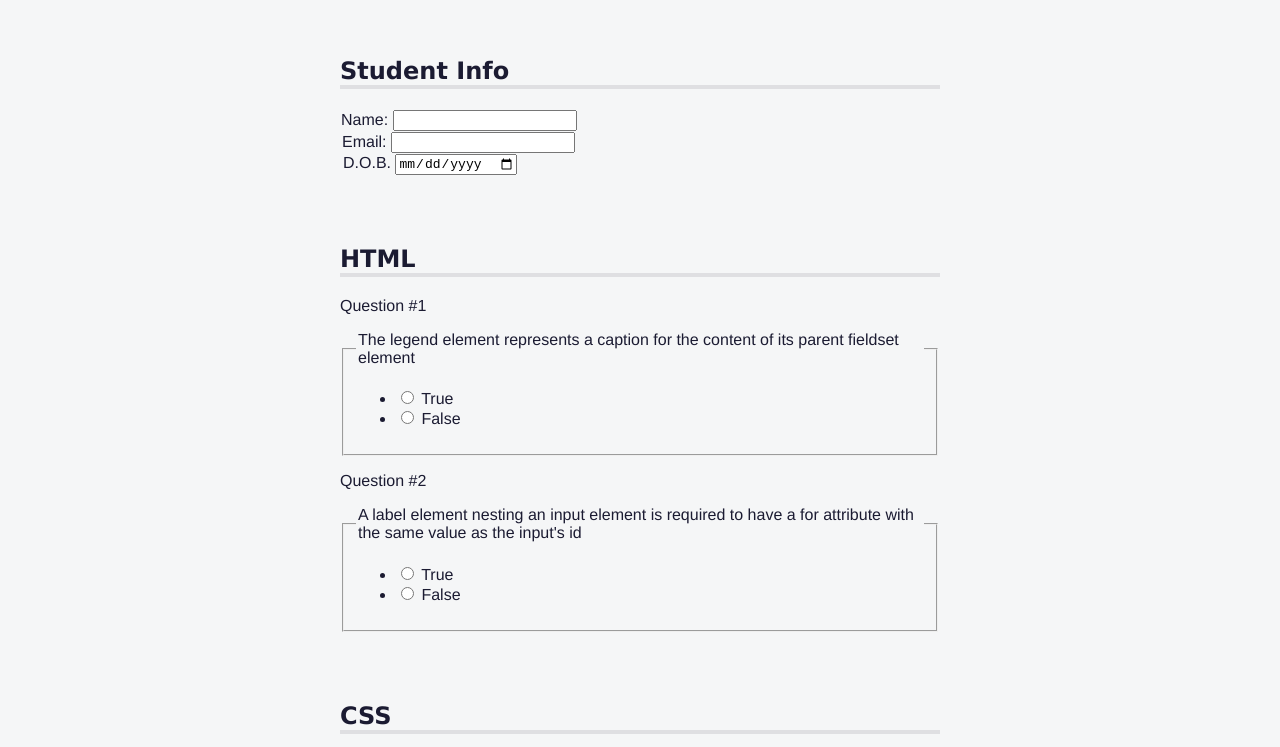
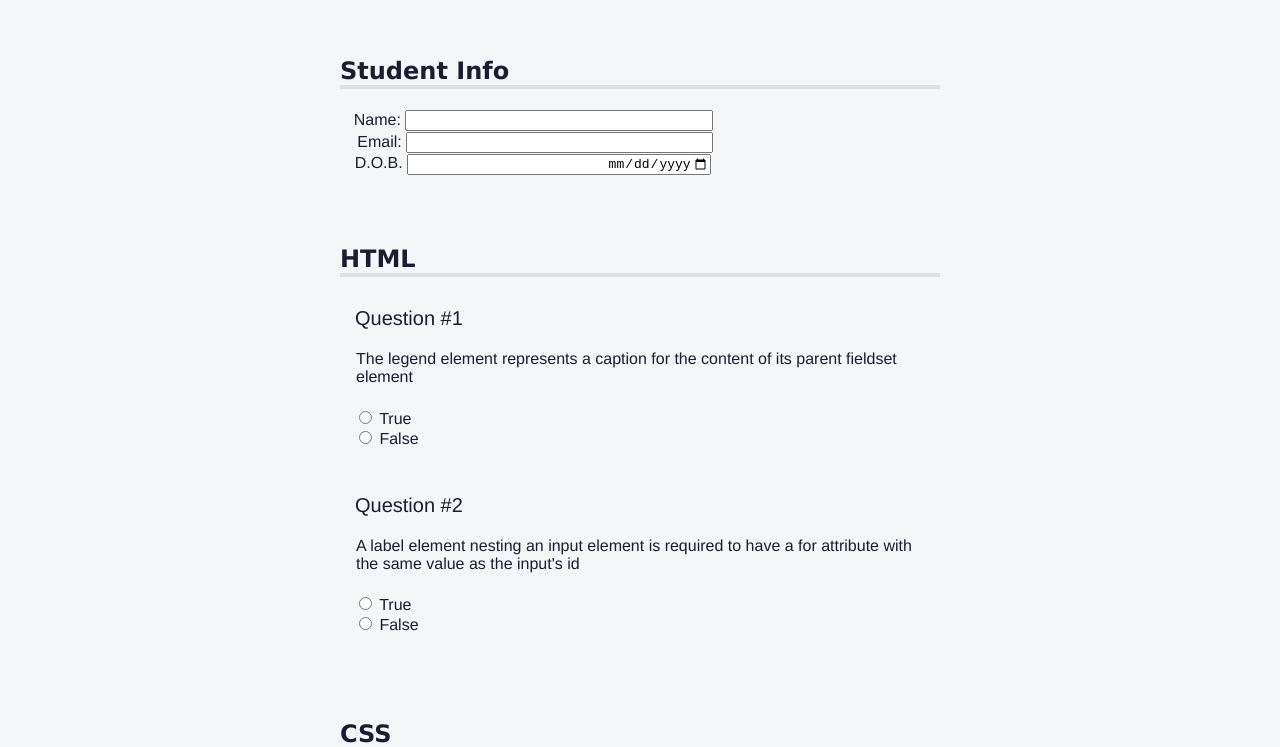
Before and after one commit to Yinkusadel/09-fcc-quiz, a website: page index.html in a window 1280 px wide. Shown: the part 53-800 px from the top of the page. Drawn offline with Linux system fonts and the light colour scheme.

Commit message:
add complete solution to quiz project

```diff
--- a/styles.css
+++ b/styles.css
@@ -115,3 +115,43 @@ body {
   input{
     font-size:13px;
   }
+
+  .info input {
+    width: 50%;
+    text-align: left;
+  }
+
+  .info label {
+    width: 10%;
+    min-width: 55px;
+    text-align: right;
+  }
+
+  .info > label, .info > input{
+    display :inline-block;
+    text-align:right;
+  }
+
+  .question-block{
+    text-align: left;
+    display: block;
+    width: 100%;
+    margin-top: 20px;
+    padding-top: 5px;
+  }
+
+  p{
+    margin-top: 5px;
+    padding-left: 15px;
+    font-size: 20px;
+  }
+
+  .question{
+    border :none;
+    padding-bottom:0;
+  }
+
+  .answers-list{
+    list-style:none;
+    padding :0;
+  }
```
